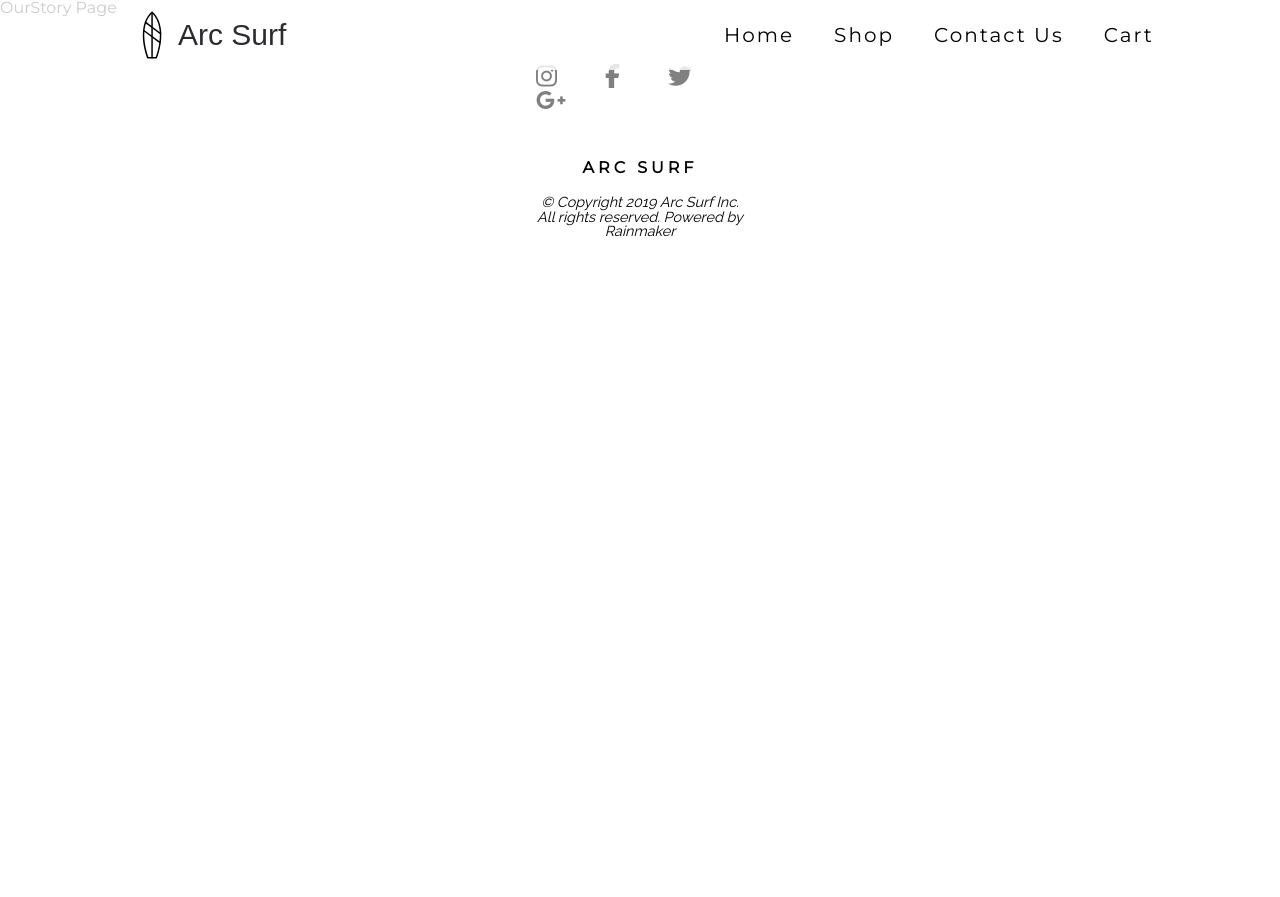
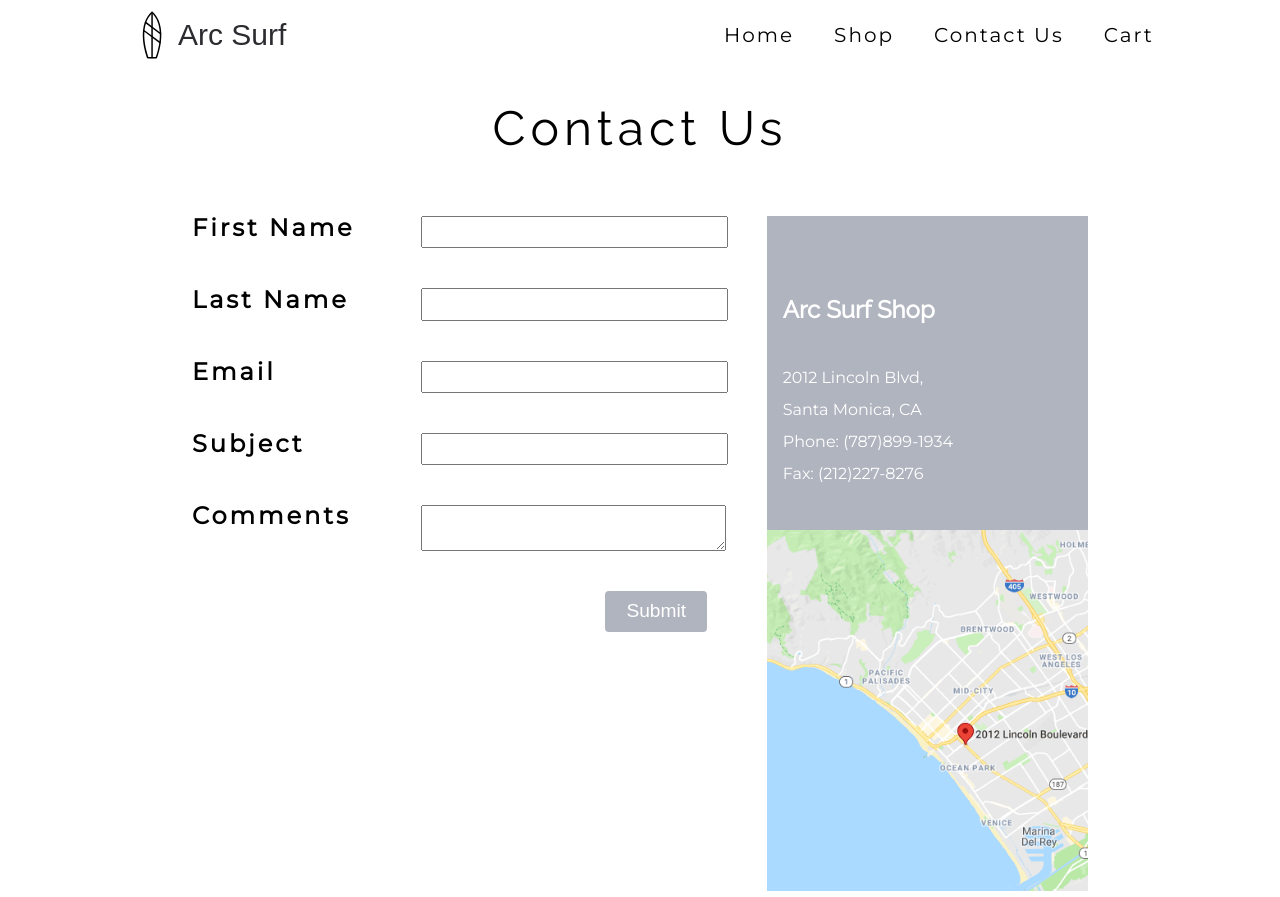
Before and after one commit to jmoral1943/React-E-commerce, a React app: page /contact in a window 1280 px wide. Shown: the top 897 px of the page. Before the commit the page ends 800 px from the top, so only its background shows below. Built offline with nearby package versions, Linux system fonts and the light colour scheme; a web font is replaced by a local one.

Commit message:
Contact page finished

```diff
--- /dev/null
+++ b/src/assets/styles/components/contactus/_contactus.scss
@@ -0,0 +1,19 @@
+.ContactUs {
+  margin-top: 13vh;
+  width: 100vw;
+  margin-bottom: 10vh;
+}
+
+.ContactUs__header {
+  font-size: 3em;
+  text-align: center;
+  letter-spacing: 5px;
+  font-family: 'Raleway', sans-serif;
+  font-weight: 300;
+}
+
+.ContactUs__content {
+  margin: 8vh auto 0 auto;
+  width: 70vw;
+  display: flex;
+}
--- /dev/null
+++ b/src/assets/styles/components/contactus/_form.scss
@@ -0,0 +1,60 @@
+.Form {
+  width: 60vw;
+  margin-right: 1.5em;
+}
+
+.Form__fields {
+
+  display: flex;
+}
+
+.Form__labels {
+  display: flex;
+  flex-direction: column;
+  width: 20vw;
+}
+
+.Form__label {
+  font-size: 1.5em;
+  margin-bottom: 6vh;
+  font-weight: bold;
+  letter-spacing: 3px;
+}
+
+.Form__inputs {
+  display: flex;
+  flex-direction: column;
+  width: 70%;
+  margin-left: 1em;
+}
+
+.Form__input {
+  margin-bottom: 5vh;
+  width: 90%;
+  padding: .5em;
+}
+
+.Form__button {
+  border: none;
+  font-size: 1.2em;
+  background: #b0b4bf;
+  padding: .5em;
+  color: white;
+  border-radius: 4px;
+  cursor: pointer;
+  margin: 0 0 0 75%;
+  width: 8vw;
+  right: 0;
+}
+
+.Form__input {
+  outline: none;
+}
+
+.Error {
+  border:solid 1px red;
+}
+
+.Input__error {
+  color: red;
+}
--- /dev/null
+++ b/src/assets/styles/components/contactus/_map.scss
@@ -0,0 +1,27 @@
+.MapCard {
+  width: 35vw;
+  overflow: hidden;
+}
+
+.MapCard__card {
+  background-color: #b0b4bf;
+  padding-bottom: 2em;
+  padding-left: 1em;
+}
+
+.MapCard__image {
+  width: 30vw;
+}
+
+.MapCard__title {
+  padding: 3.4em 0 2em 0;
+  color: white;
+  font-weight: bolder;
+  font-family: 'Raleway', sans-serif;
+  font-size: 1.5em;
+}
+
+.MapCard__address {
+  padding-bottom: 1em;
+  color: white;
+}
--- a/src/assets/styles/components/header/_logo.scss
+++ b/src/assets/styles/components/header/_logo.scss
@@ -1,6 +1,7 @@
 .Logo {
   display: flex;
   align-items: center;
+  text-decoration: none;
 }
 
 .Logo__image {
--- a/src/assets/styles/styles.scss
+++ b/src/assets/styles/styles.scss
@@ -13,3 +13,7 @@
 @import './components/product/filter';
 @import './components/product/productGrid';
 @import './components/product/itemCard';
+
+@import './components/contactus/contactus';
+@import './components/contactus/form';
+@import './components/contactus/map';
--- /dev/null
+++ b/src/components/ContactUs/Form/index.js
@@ -0,0 +1,38 @@
+import React from 'react';
+
+const Form = (props) => (
+  <form className="Form">
+    <div className="Form__fields">
+
+      <div className="Form__labels">
+        <label className="Form__label" htmlFor="firstName">First Name</label>
+        <label className="Form__label" htmlFor="lastName">Last Name</label>
+        <label className="Form__label" htmlFor="email">Email</label>
+        <label className="Form__label" htmlFor="subject">Subject</label>
+        <label className="Form__label" htmlFor="comments">Comments</label>
+      </div>
+
+      <div className="Form__inputs">
+        {props.fnameStatus ?
+          <p className="Input__error">Your first name is not filled in correctly</p>:null}
+        <input onChange={(e) => props.fname(e)} className="Form__input" type="text" id="firstName"/>
+
+        {props.lnameStatus ?
+          <p className="Input__error">Your last name is not filled in correctly</p>:null}
+        <input onChange={(e) => props.lname(e)} className="Form__input" type="text" id="lastName"/>
+
+        {props.emailStatus ?
+          <p className="Input__error">Enter a proper email</p>:null}
+        <input onChange={(e) => props.handleEmail(e)} className="Form__input" type="text" id="email"/>
+
+        {props.subjectStatus ?
+          <p className="Input__error">What do you want to talk about ?</p>:null}
+        <input onChange={(e) => props.subject(e)} className="Form__input" type="text" id="subject"/>
+        <textarea  className="Form__input" id="comments"/>
+      </div>
+    </div>
+    <button className="Form__button" type="button" onClick={props.handleForm}>Submit</button>
+  </form>
+);
+
+export default Form;
--- /dev/null
+++ b/src/components/ContactUs/MapCard/index.js
@@ -0,0 +1,17 @@
+import React from 'react';
+import map from '../../../assets/img/contactpage-map.png';
+
+const MapCard = () => (
+  <div className="MapCard">
+    <div className="MapCard__card">
+      <p className="MapCard__title">Arc Surf Shop</p>
+      <p className="MapCard__address">2012 Lincoln Blvd,</p>
+      <p className="MapCard__address">Santa Monica, CA</p>
+      <p className="MapCard__address">Phone: (787)899-1934</p>
+      <p className="MapCard__address">Fax: (212)227-8276</p>
+    </div>
+    <img className="MapCard__image" src={map} alt="Map to our shop" />
+  </div>
+)
+
+export default MapCard;
--- /dev/null
+++ b/src/components/ContactUs/index.js
@@ -0,0 +1,107 @@
+import React from 'react';
+import Form from './Form';
+import MapCard from './MapCard';
+
+class ContactUs extends React.Component {
+  state = {
+    fname: false,
+    fnameData: '',
+    lname: false,
+    lnameData: '',
+    email: false,
+    emailData: '',
+    subject: false,
+    subjectData: ''
+  }
+
+  handleFirstNameChange = (e) => {
+    if (e.target.value === " " || e.target.value === "") {
+      e.target.classList.add("Error");
+      this.setState({
+        fname: true
+      })
+    } else {
+      this.setState({
+        fname: false,
+        fnameData: e.target.value
+      })
+      e.target.classList.remove("Error");
+    }
+  }
+
+  handleLastNameChange = (e) => {
+    if (e.target.value === " " || e.target.value === "") {
+      e.target.classList.add("Error");
+      this.setState({
+        lname: true
+      })
+    } else {
+      this.setState({
+        lname: false,
+        lnameData: e.target.value
+      })
+      e.target.classList.remove("Error");
+    }
+  }
+
+  handleSubjectChange = (e) => {
+    if (e.target.value === " " || e.target.value === "") {
+      e.target.classList.add("Error");
+      this.setState({
+        subject: true
+      })
+    } else {
+      this.setState({
+        subject: false,
+        subjectData: e.target.value
+      })
+      e.target.classList.remove("Error");
+    }
+  }
+
+  handleEmail = (e) => {
+    if (e.target.value === " " || e.target.value === "" || !e.target.value.includes("@") || !e.target.value.includes(".com") ) {
+      e.target.classList.add("Error");
+      this.setState({
+        email: true
+      })
+    } else if (e.target.value.includes("@") || e.target.value.includes(".com")) {
+      this.setState({
+        email: false,
+        emailData: e.target.value
+      })
+      e.target.classList.remove("Error");
+    }
+  }
+
+  handleForm = () => {
+    if (this.state.fnameData === "" || this.state.lnameData === "" || this.state.subjectData === "" || this.state.emailData === "") {
+      alert("Complete the form")
+    }
+  }
+
+  render() {
+    return(
+      <div className="ContactUs">
+        <h1 className="ContactUs__header">Contact Us</h1>
+        <div className="ContactUs__content">
+          <Form
+            fnameStatus={this.state.fname}
+            lnameStatus={this.state.lname}
+            emailStatus={this.state.email}
+            subjectStatus={this.state.subject}
+            fname={this.handleFirstNameChange}
+            lname={this.handleLastNameChange}
+            subject={this.handleSubjectChange}
+            handleEmail={this.handleEmail}
+            handleForm={this.handleForm}
+          />
+          <MapCard />
+        </div>
+      </div>
+    );
+  }
+
+}
+
+export default ContactUs;
--- a/src/components/Home/Hero/index.js
+++ b/src/components/Home/Hero/index.js
@@ -15,7 +15,7 @@
 
     if (x === -1) {
       // 2
-    let slide = document.querySelectorAll('.Carousel')
+      let slide = document.querySelectorAll('.Carousel')
       slide[i].style.opacity = 0;
 
 
--- a/src/components/Layout/Header/Logo/Logo.js
+++ b/src/components/Layout/Header/Logo/Logo.js
@@ -1,11 +1,12 @@
 import React from 'react';
-import logo from '../../../../assets/img/surf-logo.svg'
+import { Link } from 'react-router-dom';
+import logo from '../../../../assets/img/surf-logo.svg';
 
 const Logo = () => (
-  <div className="Logo">
+  <Link to="/" className="Logo">
     <img src={logo} alt="Logo" className="Logo__image"/>
     <p className="Logo__title">Arc Surf</p>
-  </div>
+  </Link>
 )
 
 export default Logo;
--- a/src/index.js
+++ b/src/index.js
@@ -7,9 +7,9 @@
 import './assets/styles/styles.scss';
 import Home from './components/Home/index';
 import Product from './components/Products/index';
-import ContactUs from './routes/contact/index';
-import Cart from './routes/cart/index';
-import PageNotFound from './routes/pageNotFound/index';
+import ContactUs from './components/ContactUs/index';
+import Cart from './components/Cart/index';
+import PageNotFound from './components/PageNotFound/index';
 import reducer from './store/reducer';
 import Header from './components/Layout/Header/Header';
 import Footer from './components/Layout/Footer/Footer';
--- a/src/routes/contact/index.js
+++ /dev/null
@@ -1,11 +0,0 @@
-import React from 'react';
-
-const ContactUs = () => {
-  return(
-    <div>
-      <h1>OurStory Page</h1>
-    </div>
-  );
-}
-
-export default ContactUs;
```
Also changed, not shown: src/assets/img/contactpage-map.png (added), src/components/Cart/index.js (renamed from src/routes/cart/index.js), src/components/PageNotFound/index.js (renamed from src/routes/pageNotFound/index.js).
